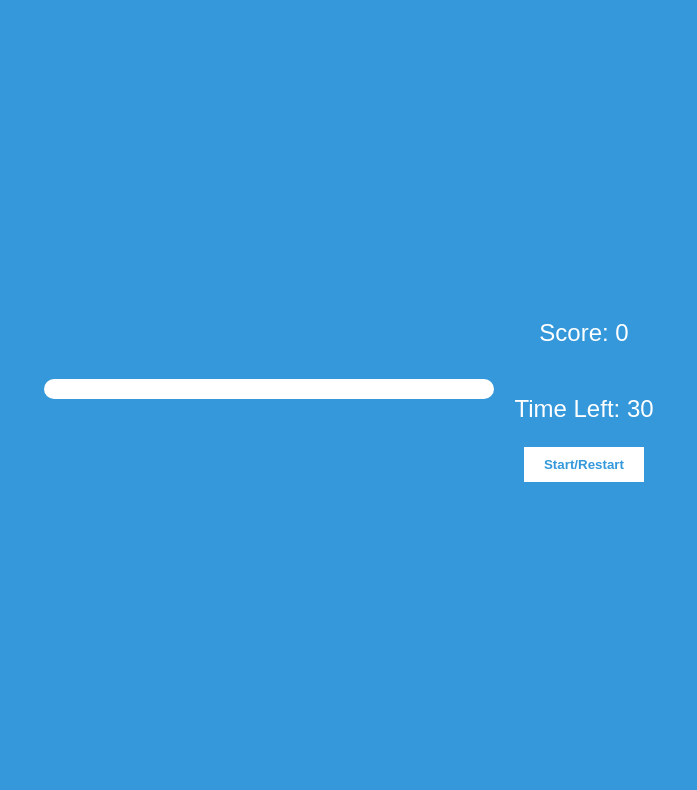
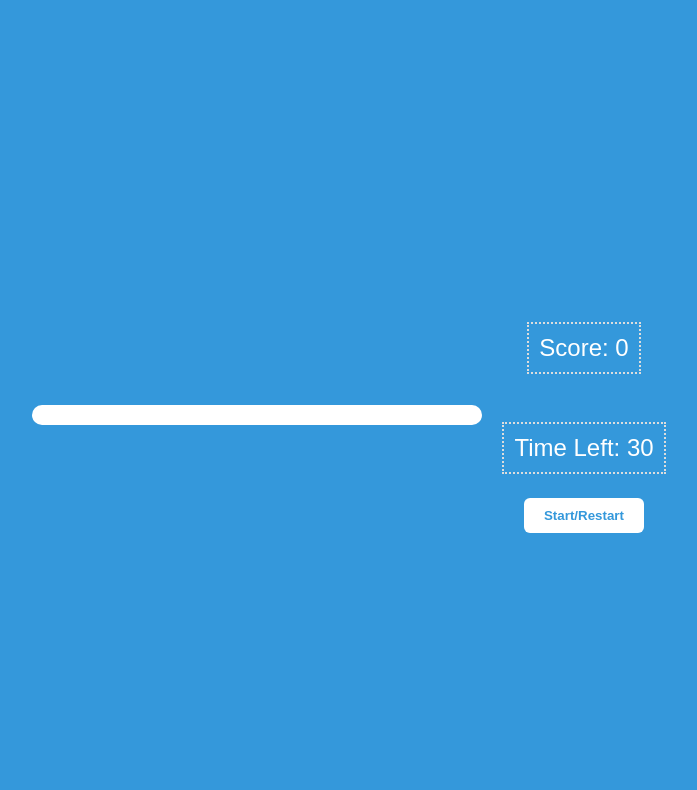
Before and after one commit to watashiaashishgurung/colorfulMemoryGame, a plain HTML site: page colorful_memory_game.html in a window 1280 px wide. Shown: the part 91-881 px from the top of the page, without its empty margins (291-988 px from the left). Drawn offline with Linux system fonts and the light colour scheme.

Commit message:
script and readme file added

```diff
--- a/colorful_memory_game.css
+++ b/colorful_memory_game.css
@@ -26,6 +26,11 @@ body {
 h1 {
     color: #fff;
     text-align: center;
+    font-size: 36px;
+    margin-bottom: 20px;
+    border-color: #ddd;
+    border-radius: 10%;
+    padding: 10px;
 }
 
 #game-container {
@@ -59,12 +64,16 @@ h1 {
     text-align: center;
     font-size: 24px;
     color: #fff;
+    border: #ddd 2px dotted;
+    padding: 10px;
 }
 
 #timer {
     text-align: center;
     font-size: 24px;
     color: #fff;
+    border: #ddd 2px dotted;
+    padding: 10px;
 }
 
 #startbtn{
@@ -73,4 +82,20 @@ h1 {
     color: #3498db;
     border: none;
     font-weight: 900;
+    border-radius: 6px;
 }
+
+/* New CSS for the box element */
+.box {
+    width: auto;
+    height: auto;
+    background-color: #3498db;
+    color: white;
+    display: flex;
+    justify-content: center;
+    align-items: center;
+    border-radius: 10px;
+    margin: 20px auto;
+    text-align: center;
+    font-size: 18px;
+}
--- a/colorful_memory_game.html
+++ b/colorful_memory_game.html
@@ -8,6 +8,8 @@
 
 <body>
     <h1>Colorful Memory Match Game</h1>
+   <!-- Add your box element here -->
+<div class="box">
     <div class="container">
         <div id="game-container">
          <!-- Cards will be generated dynamically using JavaScript -->
@@ -18,6 +20,7 @@
             <button id="startbtn">Start/Restart</button>
         </div>
     </div>
+</div>
     <script src="./colorful_memory_game.js"></script>
 </body>
 </html>
--- a/colorful_memory_game.js
+++ b/colorful_memory_game.js
@@ -0,0 +1,105 @@
+// Explanation: This file contains the game logic for the colorful memory game.
+
+const colors = ['red', 'blue', 'green', 'purple', 'orange', 'pink', 'red', 'blue', 'green', 'purple', 'orange', 'pink'];
+let cards = shuffle(colors.concat(colors));
+let selectedCards = [];
+let score = 0;
+let timeLeft = 30;
+let gameInterval;
+
+// DOM elements selection
+const startbtn = document.getElementById('startbtn');
+const gameContainer = document.getElementById('game-container');
+const scoreElement = document.getElementById('score');
+const timerElement = document.getElementById('timer');
+
+// Card genetaion function
+
+function generateCards() {
+    for (const color of cards) {
+        const card = document.createElement('div');
+        card.classList.add('card');
+        card.dataset.color = color;
+        card.textContent = '?';
+        gameContainer.appendChild(card);
+    }
+}
+
+// Shuffle function
+
+function shuffle(array) {
+    for (let i = array.length - 1; i > 0; i--) {
+        const j = Math.floor(Math.random() * (i + 1));
+        [array[i], array[j]] = [array[j], array[i]];
+    }
+    return array;
+}
+
+// Start button event listener on click event
+
+function handleCardClick(event) {
+    const card = event.target;
+    if (!card.classList.contains('card') || card.classList.contains('matched')) {
+        return;
+    }
+    card.textContent = card.dataset.color;
+    card.style.backgroundColor = card.dataset.color;
+    selectedCards.push(card);
+    if (selectedCards.length === 2) {
+        setTimeout(checkMatch, 500);
+    }
+}
+
+// Check match function
+
+function checkMatch() {
+    const [card1, card2] = selectedCards;
+    if (card1.dataset.color === card2.dataset.color) {
+        card1.classList.add('matched');
+        card2.classList.add('matched');
+        score += 2;
+        scoreElement.textContent = `Score: ${score}`;
+    } else {
+        card1.textContent = '?';
+        card2.textContent = '?';
+        card1.style.backgroundColor = '#ddd';
+        card2.style.backgroundColor = '#ddd';
+    }
+    selectedCards = [];
+}
+
+// Game initialization function
+
+function startGame() {
+    let timeLeft = 30;
+    startbtn.disabled = true;
+    score = 0; // Reset score to zero
+    scoreElement.textContent = `Score: ${score}`;
+    startGameTimer(timeLeft);
+    cards = shuffle(colors.concat(colors));
+    selectedCards = [];
+    gameContainer.innerHTML = '';
+    generateCards();
+    gameContainer.addEventListener('click', handleCardClick);
+}
+
+// Game timer function
+
+function startGameTimer(timeLeft) {
+    timerElement.textContent = `Time Left: ${timeLeft}`;
+    gameInterval = setInterval(() => {
+        timeLeft--;
+        timerElement.textContent = `Time Left: ${timeLeft}`;
+
+        if (timeLeft === 0) {
+            clearInterval(gameInterval);
+            let timeLeft = 30;
+            alert('Game Over!');
+            startbtn.disabled = false;
+        }
+    }, 1000);
+}
+
+// Start button event listener on click event
+
+startbtn.addEventListener('click', startGame);
```
Also changed, not shown: 1 other file.
